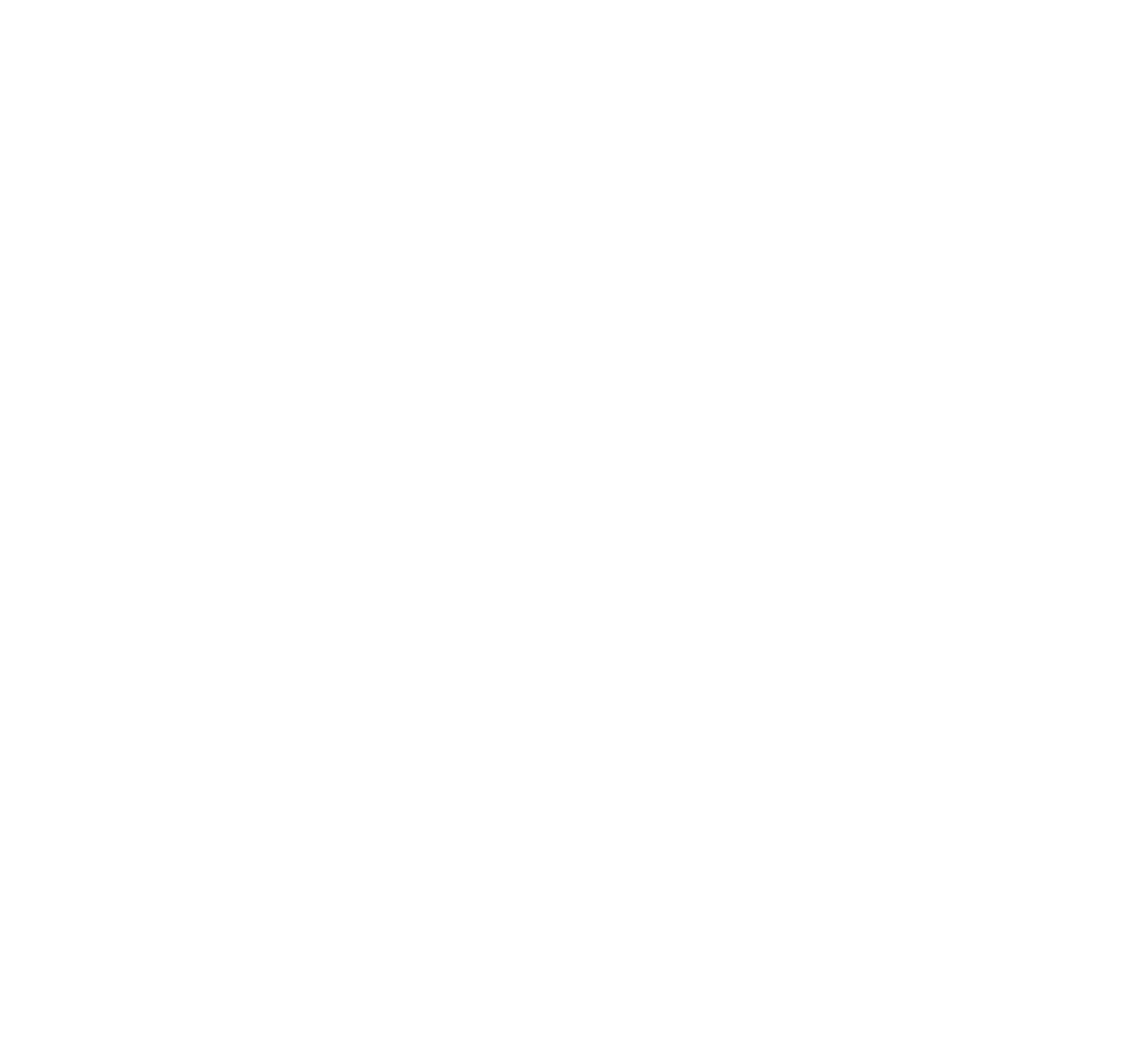
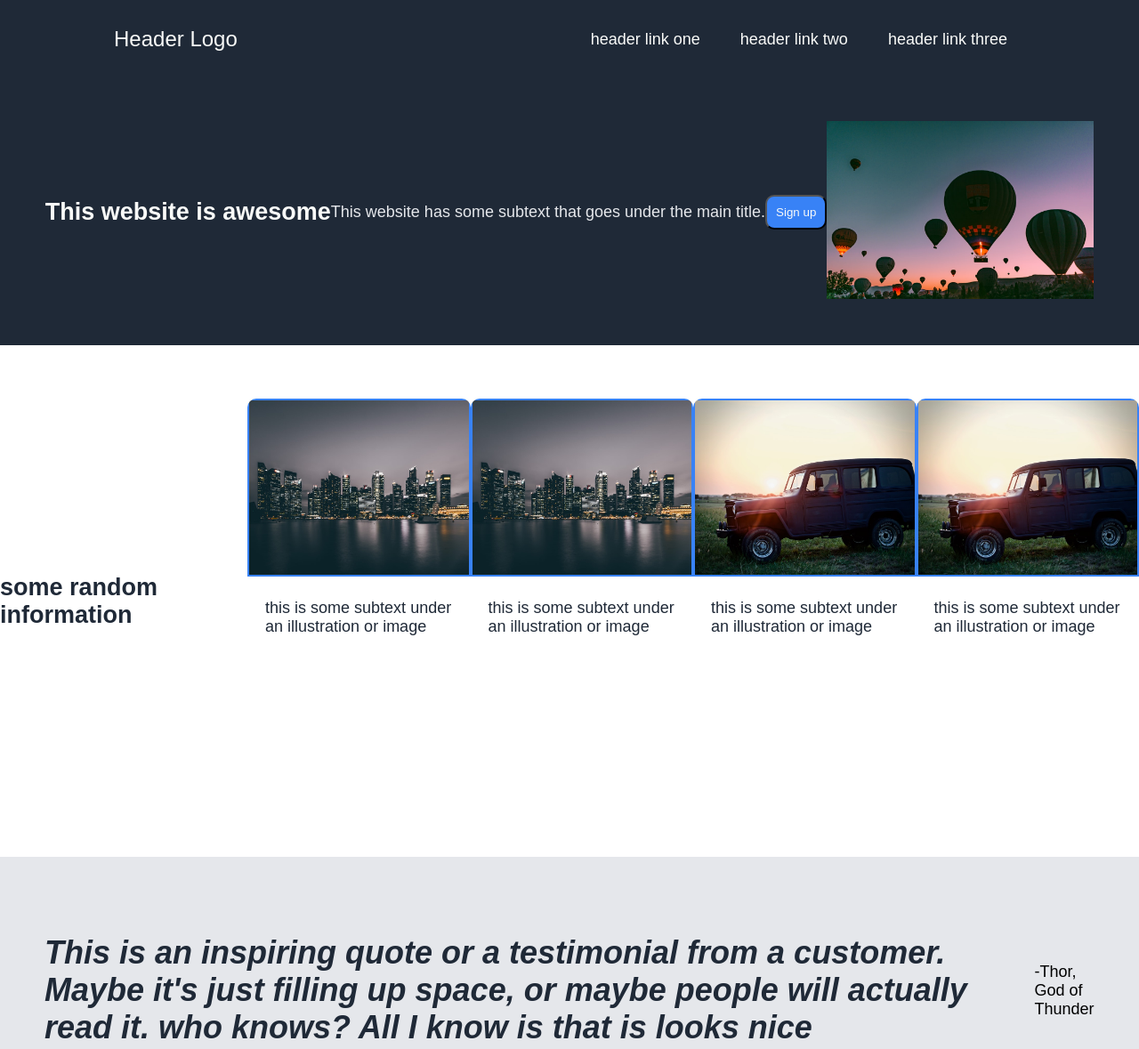
Before and after one commit to deven9229/odin-landing-page, a plain HTML site: page index.html in a window 1280 px wide. Shown: the top 1179 px of the page at 89% size. Before the commit the page ends 800 px from the top, so only its background shows below. Drawn offline with Linux system fonts and the light colour scheme.

Commit message:
header finished

```diff
--- a/index.html
+++ b/index.html
@@ -5,9 +5,89 @@
   <meta http-equiv="X-UA-Compatible" content="IE=edge">
   <meta name="viewport" content="width=device-width, initial-scale=1.0">
   <link rel="stylesheet" href="style.css">
-  <title>Document</title>
+  <title>Landing Page</title>
 </head>
 <body>
+  <div class="container">
+    <header>
+      <div id="logo">
+        Header Logo
+      </div>
+    <nav>
+        <ul id="links">
+          <li><a href="google.com">header link one</a></li>
+          <li><a href="google.com">header link two</a></li>
+          <li><a href="google.com">header link three</a></li>
+        </ul>
+    </nav>
+   </header>
 
+    <section id="hero">
+        <h1>This website is awesome</h1>
+        <p>This website has some subtext that goes under the main
+          title.
+        </p>
+        <button>Sign up</button>
+        <div>
+          <img src="./images/ballons.jpeg" alt="ballons">
+        </div>
+    </section>
+
+
+      <section id="info">
+        <h2>some random information</h2>
+          <div class="card">
+            <div class="card-header">
+              <img src="./images/city.jpeg" alt="city">
+            </div>
+            <div class="card-body">
+              <p>this is some subtext under an illustration or image </p>
+            </div>
+          </div>
+          <div class="card">
+            <div class="card-header">
+              <img src="./images/city.jpeg" alt="city">
+            </div>
+            <div class="card-body">
+              <p>this is some subtext under an illustration or image </p>
+            </div>
+          </div>
+          <div class="card">
+            <div class="card-header">
+              <img src="./images/rover.jpeg" alt="city">
+            </div>
+            <div class="card-body">
+              <p>this is some subtext under an illustration or image </p>
+            </div>
+          </div>
+          <div class="card">
+            <div class="card-header">
+              <img src="./images/rover.jpeg" alt="city">
+            </div>
+            <div class="card-body">
+              <p>this is some subtext under an illustration or image </p>
+            </div>
+          </div>
+        </section>
+
+        <section id="quote">
+          <h2>This is an inspiring quote or a testimonial from a customer. Maybe it's just
+            filling up space, or maybe people will actually read it. who
+            knows? All I know is that is looks nice
+          </h2>
+          <p>-Thor, God of Thunder</p>
+        </section>
+      </div>
+
+        <section id="sign-up">
+          <h3>call to action! it's time!</h3>
+          <p>Sign up for our product by clicking that button right over there!</p>
+            <button>Sign up</button>
+        </section>
+
+      <div id="footer">
+        <p>Copyright &copy; The Odin Project 2022</p>
+      </div>
+  </div>
 </body>
 </html>
--- a/style.css
+++ b/style.css
@@ -0,0 +1,148 @@
+* {
+  box-sizing: border-box;
+  padding: 0;
+  margin: 0;
+}
+
+body {
+  font-family: Arial, Helvetica, sans-serif;
+  font-size: 18px;
+  margin: 0;
+}
+
+header {
+  display: flex;
+  justify-content: space-between;
+  align-items: center;
+  padding: 30px 10%;
+  background-color: #1f2937;
+}
+
+#logo {
+  cursor: pointer;
+  font-size: 24px;
+  color: #F9FAF8;
+}
+
+#links {
+  list-style: none;
+}
+
+#links li {
+  display: inline-block;
+  padding: 0px 20px;
+}
+
+#links a {
+  text-decoration: none;
+  color: #F9FAF8;
+}
+
+#hero {
+  background-color: #1f2937;
+  display: flex;
+  align-items: center;
+  justify-content: center;
+  padding: 20px;
+  min-height: 300px;
+}
+
+#hero h1 {
+  font-size: 48px bold;
+  color: #F9FAF8;
+}
+
+#hero p {
+  font-size: 18px;
+  color: #E5E7EB;
+}
+
+#hero img {
+   width: 100%;
+   height: 200px;
+}
+
+#hero button {
+  background-color: #3882F6;
+  padding: 10px;
+  color:#F9FAF8;
+  border-radius: 10px;
+}
+
+
+#info{
+  display: flex;
+  align-items: center;
+  justify-content: center;
+  margin: 60px 0;
+}
+
+#info h2 {
+  font-size: 36px bold;
+  color: #1f2937;
+}
+
+#info p {
+  font-size: 18px;
+  color: #1f2937;
+}
+
+.card {
+  border-radius: 10px;
+  overflow: hidden;
+  width: 300px;
+}
+
+.card-header img {
+  border: 2px solid #3882F6;
+  width: 100%;
+  height: 200px;
+  object-fit: cover;
+}
+.card-body {
+  display: flex;
+  flex-direction: column;
+  align-items: start;
+  padding: 20px;
+  min-height: 250px;
+}
+
+#quote {
+  background-color: #E5E7EB;
+  display: flex;
+  align-items: center;
+  align-content: center;
+  min-height: 300px;
+  padding: 50px;
+}
+
+#quote h2{
+  font-size: 36px;
+  font-style: italic;
+  color: #1f2937;
+}
+
+#sign-up {
+   background-color: #3882F6;
+   padding: 10px;
+   width: 300px;
+   margin: 60px 0;
+   color:#F9FAF8;
+   border-radius: 10px;
+}
+
+#sign-up button {
+  background-color: #3882F6;
+  border: 2px solid #F9FAF8;
+  color: #F9FAF8;
+  border-radius: 5px;
+}
+
+#footer {
+  background-color: #1f2937;
+  color: #F9FAF8;
+  display: flex;
+  align-items: center;
+  justify-content: center;
+  padding: 20px;
+}
```
Also changed, not shown: images/ballons.jpeg (added), images/city.jpeg (added), images/rover.jpeg (added), ui/colors_and_stuff.png (renamed from colors_and_stuff.png), ui/odin-project.png (renamed from odin-project.png), 1 other file.
